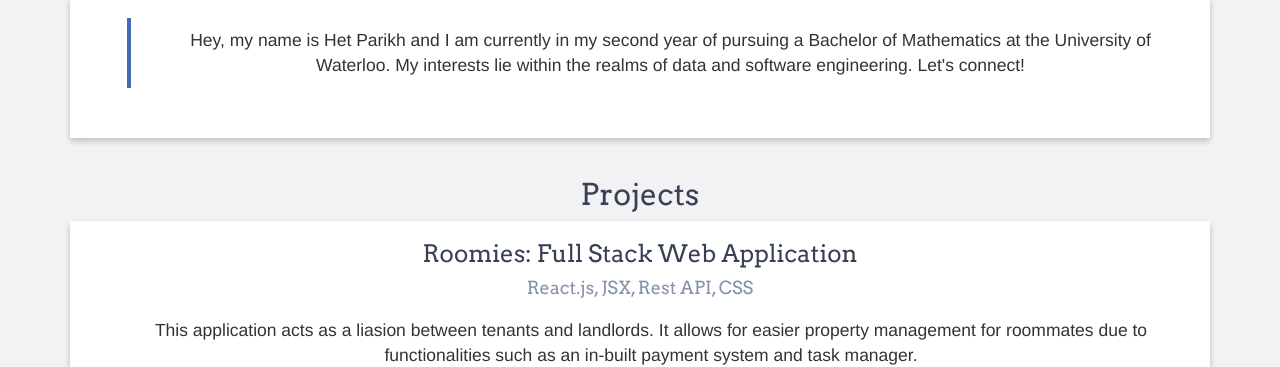
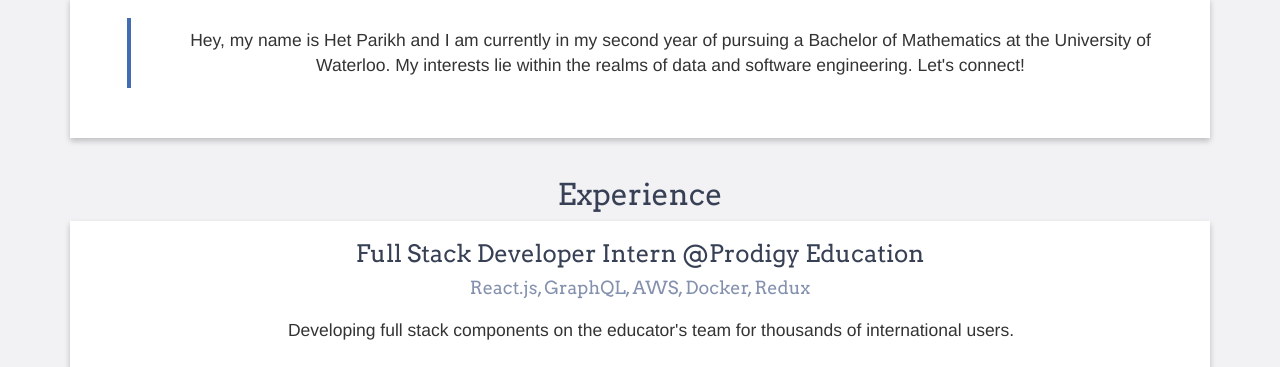
Before and after one commit to Het7/Het7.github.io, a plain HTML site: page index.html in a window 1280 px wide. Shown: the part 436-803 px from the top of the page. Drawn offline with nearby package versions, Linux system fonts and the light colour scheme; a script that the page names is missing.

Commit message:
Add Prodigy Internship

```diff
--- a/index.html
+++ b/index.html
@@ -66,6 +66,21 @@
          </div>
       </div>
       <br>
+      <span>
+         <h2>Experience</h2>
+      </span>
+
+      <div class="container">
+         <div class="header shadow">
+            <h3>Full Stack Developer Intern @Prodigy Education</h3>
+            <h4>React.js, GraphQL, AWS, Docker, Redux</h4>
+            <blockquote class="description">
+               Developing full stack components on the educator's team for thousands of international users.
+         </blockquote>
+         </div>
+      </div>
+      <br>
+
       <span>
          <h2>Projects</h2>
       </span>
```
